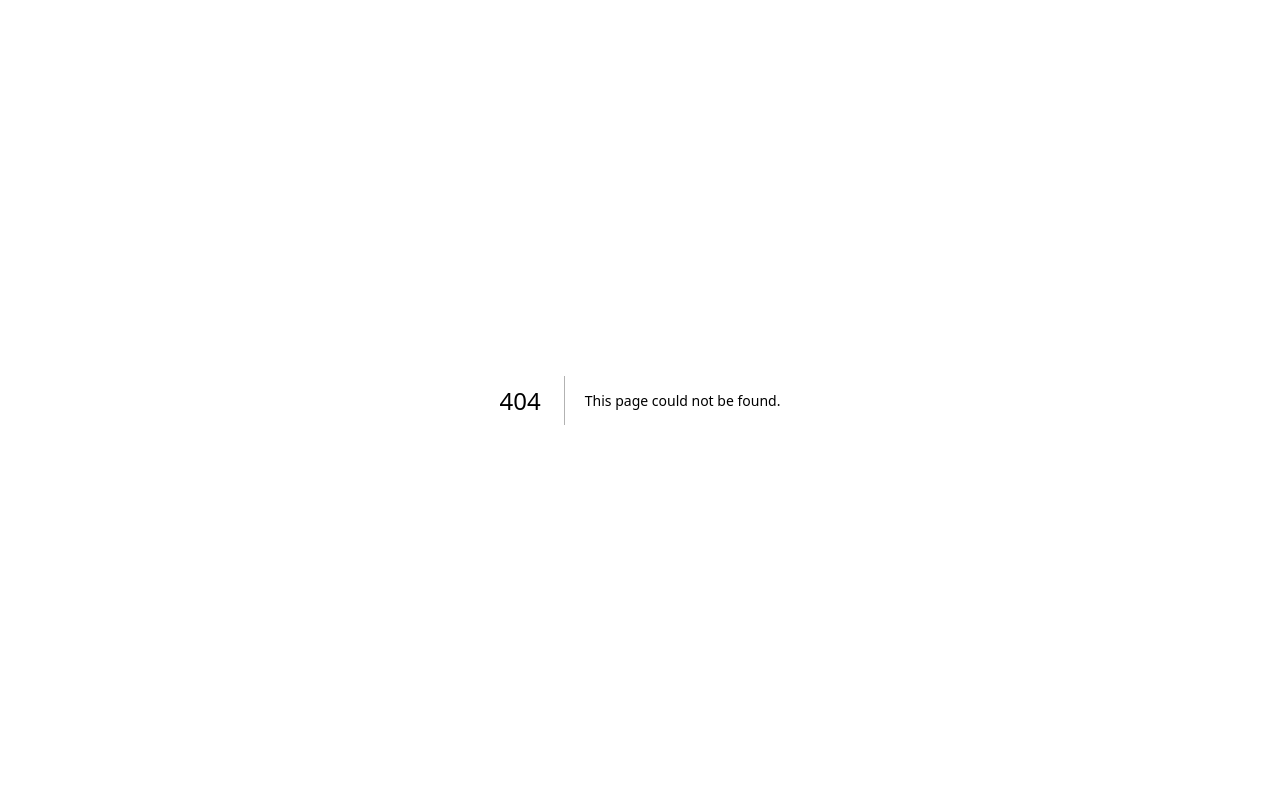
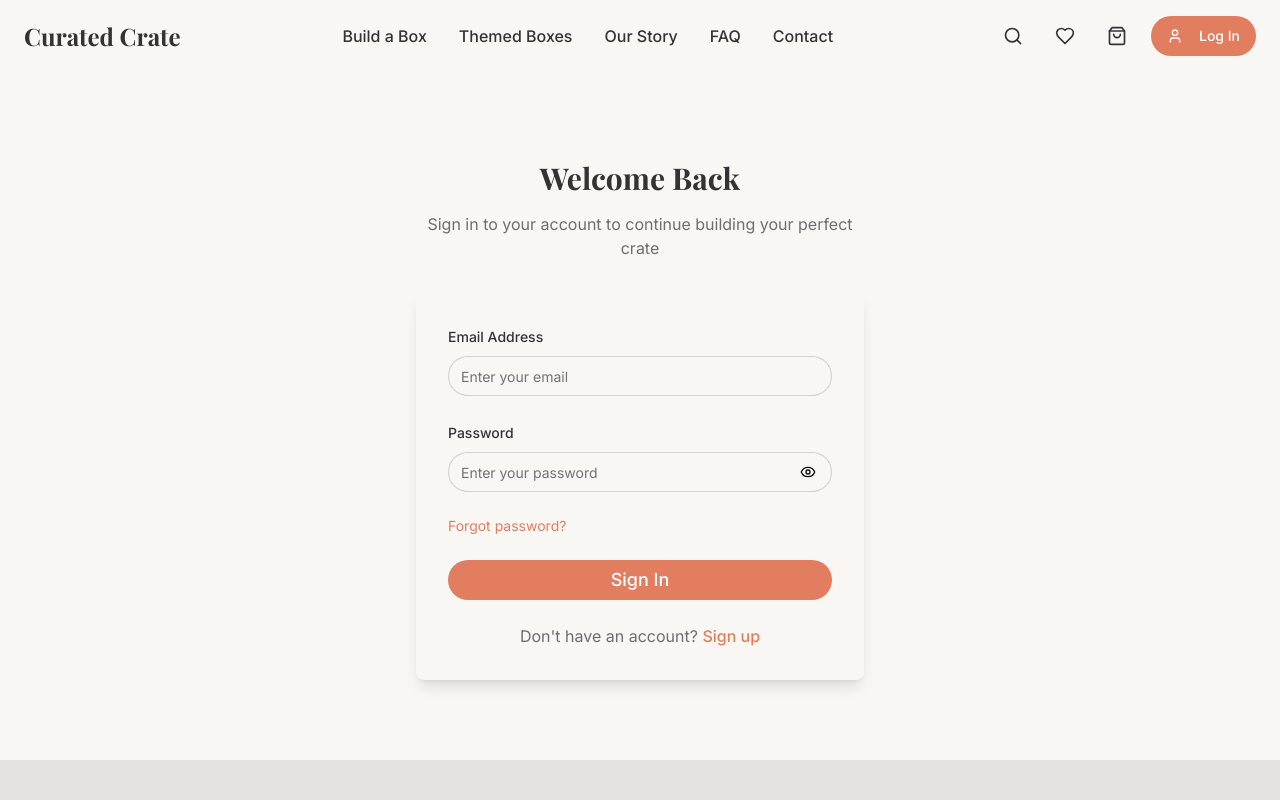
Before and after one commit to Dev-kaif/Curated-Crate, a Next.js app: page /login in a window 1280 px wide. Before the commit this address had no page. Shown: the top 800 px of the page. Built offline with nearby package versions, Linux system fonts and the light colour scheme; a web font is replaced by a local one.

Commit message:
added login page

```diff
--- /dev/null
+++ b/app/login/page.tsx
@@ -0,0 +1,123 @@
+"use client"
+
+import type React from "react"
+
+import { motion } from "framer-motion"
+import { useState } from "react"
+import { Eye, EyeOff } from "lucide-react"
+import { Button } from "@/components/ui/button"
+import { Card } from "@/components/ui/card"
+import { Input } from "@/components/ui/input"
+import { Label } from "@/components/ui/label"
+import { PageLayout } from "@/components/Layout/page-layout"
+import Link from "next/link"
+
+export default function LoginPage() {
+  const [showPassword, setShowPassword] = useState(false)
+  const [formData, setFormData] = useState({
+    email: "",
+    password: "",
+  })
+
+  const handleSubmit = (e: React.FormEvent) => {
+    e.preventDefault()
+    // Handle login logic here
+    console.log("Login attempt:", formData)
+  }
+
+  return (
+    <PageLayout>
+      <div className="py-20 px-6">
+        <div className="container mx-auto">
+          <div className="max-w-md mx-auto">
+            <motion.div
+              initial={{ opacity: 0, y: 30 }}
+              animate={{ opacity: 1, y: 0 }}
+              transition={{ duration: 0.8 }}
+              className="text-center mb-8"
+            >
+              <h1 className="text-3xl font-serif font-bold text-foreground mb-4">Welcome Back</h1>
+              <p className="text-foreground/70">Sign in to your account to continue building your perfect crate</p>
+            </motion.div>
+
+            <motion.div
+              initial={{ opacity: 0, y: 30 }}
+              animate={{ opacity: 1, y: 0 }}
+              transition={{ duration: 0.8, delay: 0.2 }}
+            >
+              <Card className="p-8 bg-background border-0 shadow-lg">
+                <form onSubmit={handleSubmit} className="space-y-6">
+                  <div className="space-y-2">
+                    <Label htmlFor="email" className="text-foreground font-medium">
+                      Email Address
+                    </Label>
+                    <Input
+                      id="email"
+                      type="email"
+                      value={formData.email}
+                      onChange={(e) => setFormData({ ...formData, email: e.target.value })}
+                      className="rounded-full border-foreground/20 focus:border-primary"
+                      placeholder="Enter your email"
+                      required
+                    />
+                  </div>
+
+                  <div className="space-y-2">
+                    <Label htmlFor="password" className="text-foreground font-medium">
+                      Password
+                    </Label>
+                    <div className="relative">
+                      <Input
+                        id="password"
+                        type={showPassword ? "text" : "password"}
+                        value={formData.password}
+                        onChange={(e) => setFormData({ ...formData, password: e.target.value })}
+                        className="rounded-full border-foreground/20 focus:border-primary pr-12"
+                        placeholder="Enter your password"
+                        required
+                      />
+                      <Button
+                        type="button"
+                        variant="ghost"
+                        size="sm"
+                        onClick={() => setShowPassword(!showPassword)}
+                        className="absolute right-3 top-1/2 transform -translate-y-1/2 p-1"
+                      >
+                        {showPassword ? <EyeOff className="w-4 h-4" /> : <Eye className="w-4 h-4" />}
+                      </Button>
+                    </div>
+                  </div>
+
+                  <div className="flex items-center justify-between">
+                    <Link
+                      href="/forgot-password"
+                      className="text-sm text-primary hover:text-primary/80 transition-colors"
+                    >
+                      Forgot password?
+                    </Link>
+                  </div>
+
+                  <Button
+                    type="submit"
+                    className="w-full bg-primary hover:bg-primary/90 text-primary-foreground py-3 text-lg font-medium rounded-full"
+                  >
+                    Sign In
+                  </Button>
+                </form>
+
+                <div className="mt-6 text-center">
+                  <p className="text-foreground/70">
+                    Don't have an account?{" "}
+                    <Link href="/signup" className="text-primary hover:text-primary/80 font-medium transition-colors">
+                      Sign up
+                    </Link>
+                  </p>
+                </div>
+              </Card>
+            </motion.div>
+          </div>
+        </div>
+      </div>
+    </PageLayout>
+  )
+}
--- a/app/page.tsx
+++ b/app/page.tsx
@@ -8,7 +8,7 @@ import { HowItWorksSection } from "@/components/Landing/HowItworks";
 import { OurStorySection } from "@/components/Landing/OurStorySection";
 import { TestimonialsSection } from "@/components/Landing/TestimonialsSection";
 import { ThemedBoxesSection } from "@/components/Landing/ThemedBoxesSection";
-import { PageLayout } from "@/components/page-layout";
+import { PageLayout } from "@/components/Layout/page-layout";
 
 // Main Component
 export default function Landing() {
```
